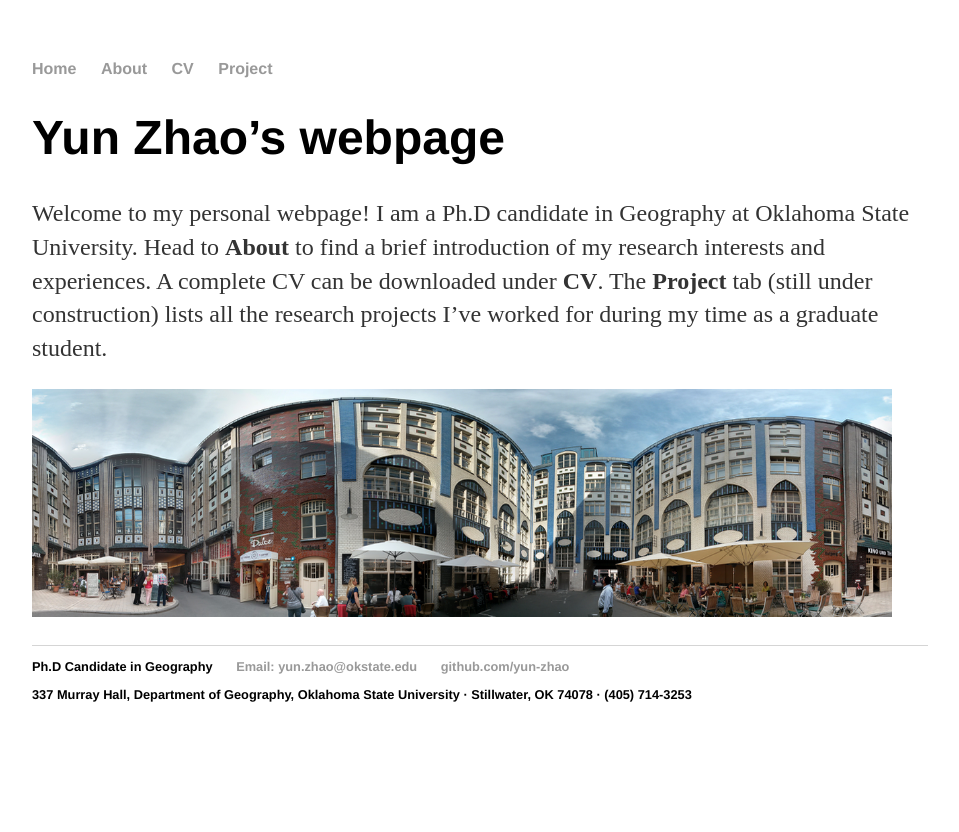
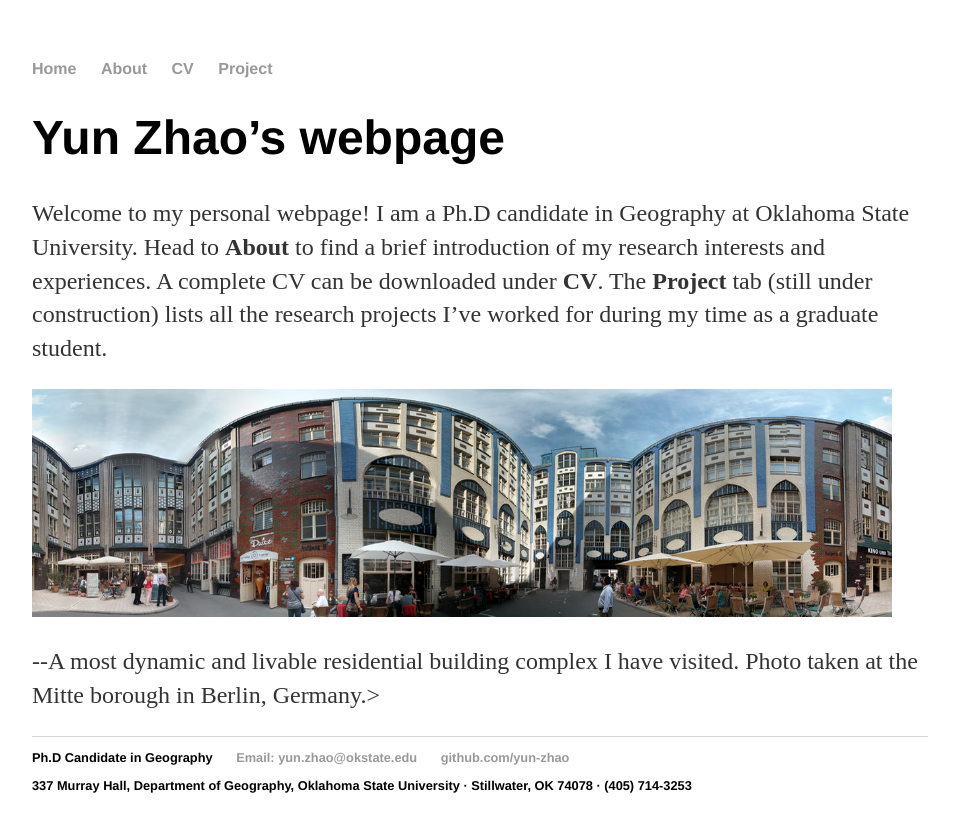
Before and after one commit to yun-zhao/yun-zhao.github.io, a Jekyll site: the page built from index.html, in a window 1280 px wide. Shown: the top 832 px of the page, without its empty margins (160-1119 px from the left). Built offline with Jekyll 4.4.1, drawn with Linux system fonts in a browser that asks for light colours.

Commit message:
Update index.html

```diff
--- a/index.html
+++ b/index.html
@@ -9,4 +9,4 @@ title: Yun Zhao, Ph.D Candidate in Geography
 <!-- <em>A Touch of Evil</em> Don't trust me. <a href="/about">Read more about my life...</a>-->
 <img src=compactcity.png alt=“compact city in Berlin, Germany” style="width:860px;height:228px;">
 
-<p                                                     -- A most dynamic and livable residential building complex I have visited. Photo taken at the Mitte borough in Berlin, Germany.>
+<p>                                                     --A most dynamic and livable residential building complex I have visited. Photo taken at the Mitte borough in Berlin, Germany.>
```
